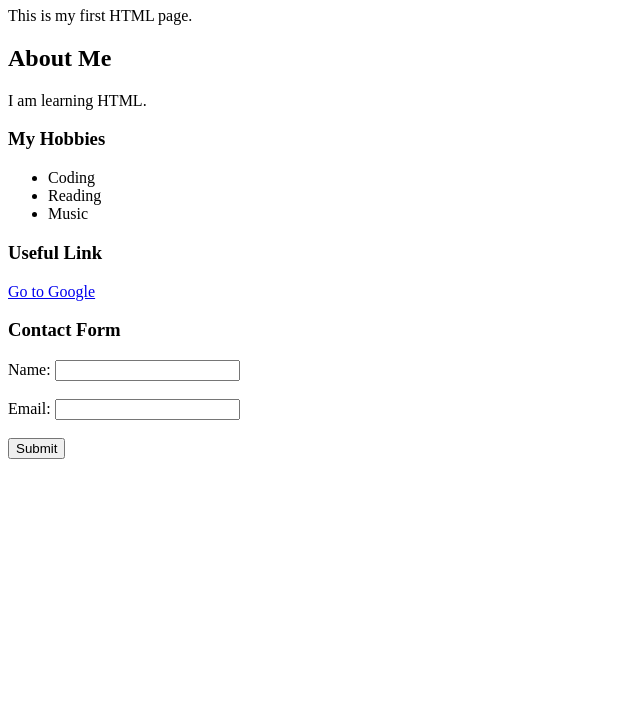
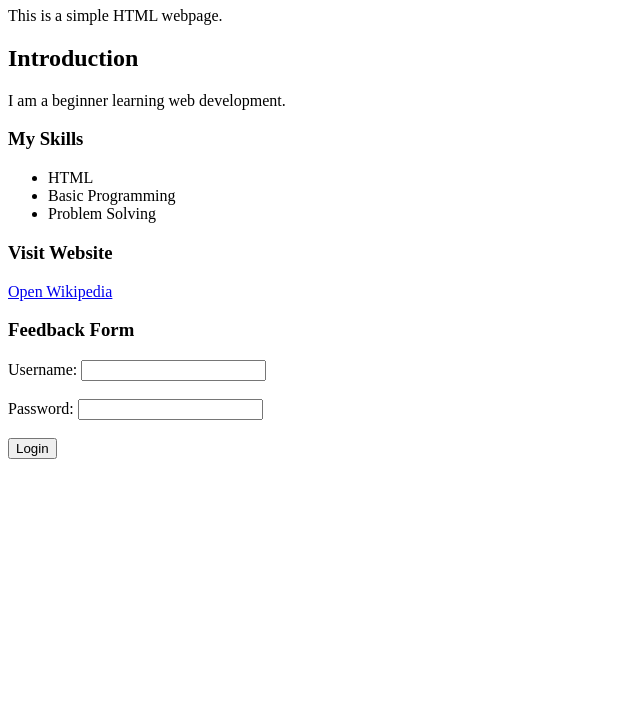
Before and after one commit to LakshyAggarwal275/demo-web-project, a plain HTML site: page index.html in a window 1280 px wide. Shown: the part 73-800 px from the top of the page, without its empty margins (0-640 px from the left). Drawn offline with Linux system fonts and the light colour scheme.

Commit message:
third commit

```diff
--- a/index.html
+++ b/index.html
@@ -2,31 +2,31 @@
 <html lang="en">
 <head>
     <meta charset="UTF-8">
-    <title>My First Web Page</title>
+    <title>Simple HTML Page</title>
 </head>
 <body>
 
-    <h1>Welcome to My Website</h1>
-    <p>This is my first HTML page.</p>
+    <h1>Hello World!</h1>
+    <p>This is a simple HTML webpage.</p>
 
-    <h2>About Me</h2>
-    <p>I am learning HTML.</p>
+    <h2>Introduction</h2>
+    <p>I am a beginner learning web development.</p>
 
-    <h3>My Hobbies</h3>
+    <h3>My Skills</h3>
     <ul>
-        <li>Coding</li>
-        <li>Reading</li>
-        <li>Music</li>
+        <li>HTML</li>
+        <li>Basic Programming</li>
+        <li>Problem Solving</li>
     </ul>
 
-    <h3>Useful Link</h3>
-    <a href="https://www.google.com" target="_blank">Go to Google</a>
+    <h3>Visit Website</h3>
+    <a href="https://www.wikipedia.org" target="_blank">Open Wikipedia</a>
 
-    <h3>Contact Form</h3>
+    <h3>Feedback Form</h3>
     <form>
-        Name: <input type="text"><br><br>
-        Email: <input type="email"><br><br>
-        <input type="submit" value="Submit">
+        Username: <input type="text"><br><br>
+        Password: <input type="password"><br><br>
+        <input type="submit" value="Login">
     </form>
 
 </body>
```
